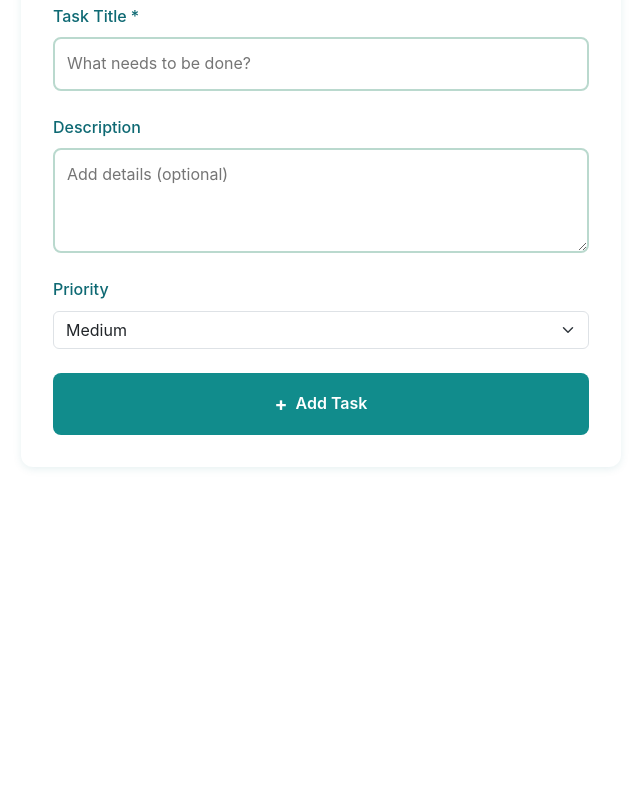
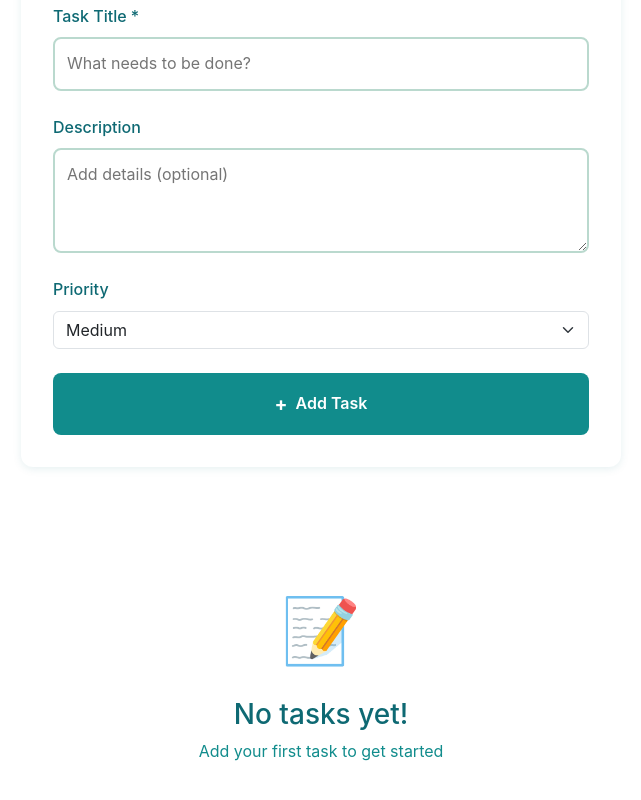
Before and after one commit to refiilwemotaung-cpu/ai-powered-smart-planner, a React (Create React App) app: page / in a window 1280 px wide. Shown: the part 320-1120 px from the top of the page, without its empty margins (319-960 px from the left). Before the commit the page ends 819 px from the top, so only its background shows below. Built offline with nearby package versions, Linux system fonts and the light colour scheme.

Commit message:
Update App.js to include TaskList

```diff
--- a/src/App.js
+++ b/src/App.js
@@ -1,6 +1,7 @@
 import React from "react";
 import { TaskProvider } from "./contexts/TaskContext";
 import TaskForm from "./components/TaskForm";
+import TaskList from "./components/TaskList";
 import "bootstrap/dist/css/bootstrap.min.css";
 import "./styles/App.css";
 
@@ -15,6 +16,7 @@ function App() {
         <main className="main-content">
           <div className="container">
             <TaskForm />
+            <TaskList />
           </div>
         </main>
       </div>
```
